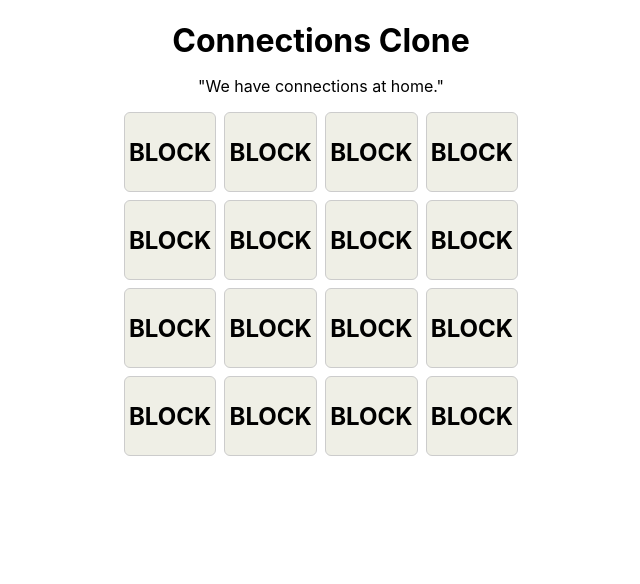
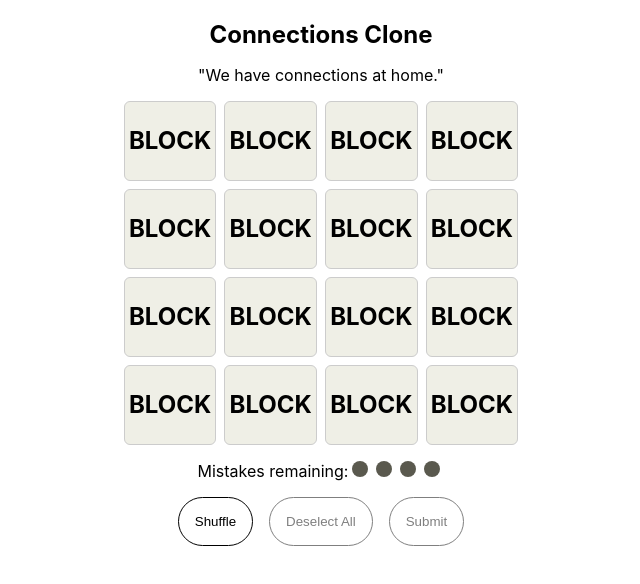
Before and after one commit to MonroeGollaher/ConnectionsClone, a React (Create React App) app: page / in a window 1280 px wide. Shown: the top 584 px of the page, without its empty margins (319-959 px from the left). Built offline with nearby package versions, Linux system fonts and the light colour scheme.

Commit message:
add button component and other basic stuff

```diff
--- /dev/null
+++ b/src/components/Button/index.jsx
@@ -0,0 +1,22 @@
+import React from "react";
+import styles from "./index.module.css";
+import classNames from "classnames";
+
+export const Button = ({
+  className,
+  onClick,
+  buttonText,
+  type = "button",
+  disabled = false,
+}) => {
+  return (
+    <button
+      className={classNames(className, styles.component)}
+      onClick={onclick}
+      type={type}
+      disabled={disabled}
+    >
+      {buttonText}
+    </button>
+  );
+};
--- a/src/components/Game/MistakesCounter/index.jsx
+++ b/src/components/Game/MistakesCounter/index.jsx
@@ -0,0 +1,27 @@
+import React, { useState } from "react";
+import styles from "./index.module.css";
+
+export const MistakesCounter = () => {
+  const [mistakesCount, setMistakesCount] = useState(4);
+
+  return (
+    <section>
+      <p>
+        Mistakes remaining:
+        {Array.from({ length: mistakesCount }, (_, index) => (
+          <span
+            key={index}
+            style={{
+              width: "16px",
+              height: "16px",
+              borderRadius: "50%",
+              backgroundColor: "#5a594e",
+              display: "inline-block",
+              margin: "0 4px",
+            }}
+          ></span>
+        ))}
+      </p>
+    </section>
+  );
+};
--- a/src/components/Game/MistakesCounter/index.module.css
+++ b/src/components/Game/MistakesCounter/index.module.css
@@ -0,0 +1,6 @@
+.mistakeBubble {
+  width: 16px;
+  height: 16px;
+  border-radius: 9999px;
+  background-color: #5a594e;
+}
--- a/src/components/Game/index.jsx
+++ b/src/components/Game/index.jsx
@@ -1,13 +1,32 @@
 import React from "react";
 import { Grid } from "./Grid";
 import styles from "./index.module.css";
+import { MistakesCounter } from "./MistakesCounter";
+import { Button } from "../Button";
 
 export const Game = () => {
+  const handleShuffle = () => {};
+
+  const handleDeselectAll = () => {};
+
+  const handleSubmit = () => {};
   return (
-    <div className={styles.container}>
+    <section className={styles.container}>
       <h1>Connections Clone</h1>
       <p>"We have connections at home."</p>
-      <Grid />
-    </div>
+      <div className={styles.gameWrapper}>
+        <Grid />
+        <MistakesCounter />
+      </div>
+      <div className={styles.buttonRow}>
+        <Button buttonText="Shuffle" onClick={handleShuffle} />
+        <Button
+          buttonText="Deselect All"
+          onClick={handleDeselectAll}
+          disabled
+        />
+        <Button buttonText="Submit" onClick={handleSubmit} disabled />
+      </div>
+    </section>
   );
 };
--- a/src/components/Game/index.module.css
+++ b/src/components/Game/index.module.css
@@ -3,3 +3,24 @@
     margin-block-end: 0;
   }
 }
+
+.buttonRow {
+  display: flex;
+  justify-content: center;
+  gap: 1rem;
+
+  & button {
+    background-color: #fff;
+    border: 1px solid black;
+    border-radius: 32px;
+    cursor: pointer;
+    padding: 1rem;
+
+    &:disabled {
+      pointer-events: none;
+      background-color: #fff;
+      color: #7f7f7f;
+      border-color: #7f7f7f;
+    }
+  }
+}
```
Also changed, not shown: src/components/Button/index.module.css (added).
